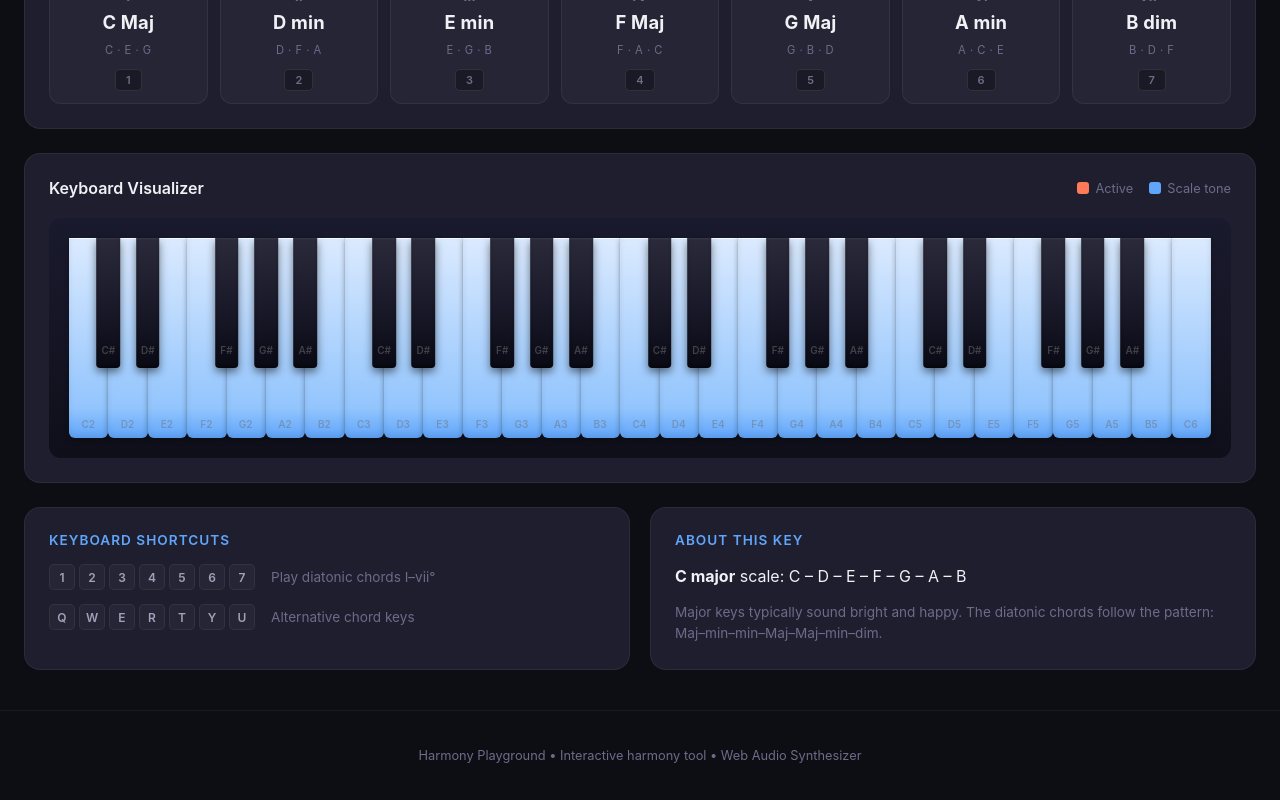
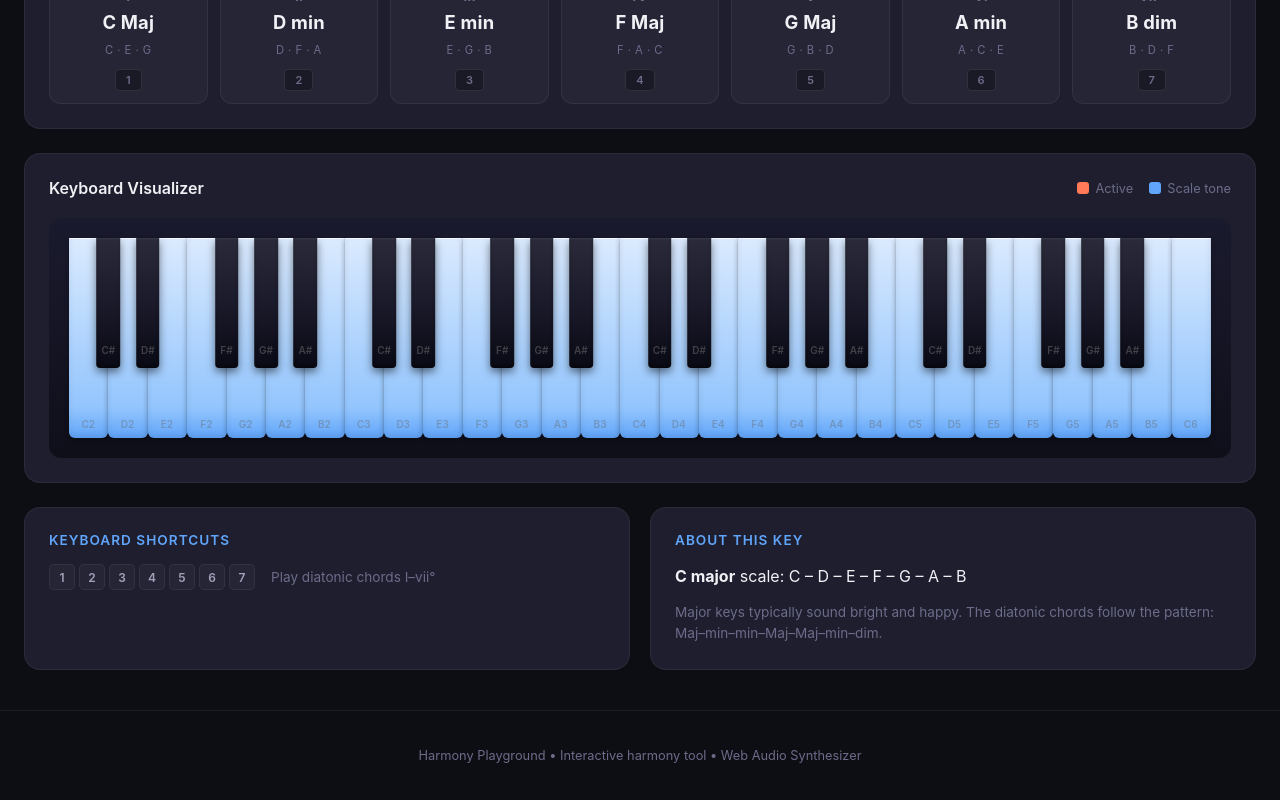
Before and after one commit to zeno205/Harmony-Playground, a React (Vite) app: page / in a window 1280 px wide. Shown: the part 584-1384 px from the top of the page. Built offline with nearby package versions, Linux system fonts and the light colour scheme.

Commit message:
style: update button colors and  instruction on UI

```diff
--- a/src/App.css
+++ b/src/App.css
@@ -14,6 +14,11 @@
   --accent-secondary: #60a5fa;
   --accent-hover: #0d9488;
   --accent-glow: rgba(20, 184, 166, 0.4);
+
+  /* Play button (primary action) */
+  --play-btn-bg: #3b82f6; /* blue-500 */
+  --play-btn-hover: #2563eb; /* blue-600 */
+  --play-btn-glow: rgba(59, 130, 246, 0.35);
 
   --text-primary: #f0f0f5;
   --text-secondary: #a0a0b8;
--- a/src/App.tsx
+++ b/src/App.tsx
@@ -819,18 +819,6 @@ function AppContent({ resetHandlerRef }: { resetHandlerRef: React.MutableRefObje
                 </div>
                 <span>Play diatonic chords I–vii°</span>
               </div>
-              <div className="shortcut-row">
-                <div className="keys">
-                  <kbd>Q</kbd>
-                  <kbd>W</kbd>
-                  <kbd>E</kbd>
-                  <kbd>R</kbd>
-                  <kbd>T</kbd>
-                  <kbd>Y</kbd>
-                  <kbd>U</kbd>
-                </div>
-                <span>Alternative chord keys</span>
-              </div>
             </div>
           </div>
 
--- a/src/components/ChordLibraryModal/ChordLibraryModal.css
+++ b/src/components/ChordLibraryModal/ChordLibraryModal.css
@@ -261,7 +261,7 @@
 .chord-library-add-btn {
   width: 100%;
   padding: 1rem;
-  background: var(--accent-primary);
+  background: var(--play-btn-bg);
   color: white;
   border: none;
   border-radius: 8px;
@@ -269,12 +269,13 @@
   font-weight: 700;
   cursor: pointer;
   transition: all 0.2s ease;
+  box-shadow: 0 4px 12px var(--play-btn-glow);
 }
 
 .chord-library-add-btn:hover:not(:disabled) {
-  background: var(--accent-hover);
+  background: var(--play-btn-hover);
   transform: translateY(-2px);
-  box-shadow: 0 4px 16px var(--accent-glow);
+  box-shadow: 0 6px 20px var(--play-btn-glow);
 }
 
 .chord-library-add-btn:disabled {
```
